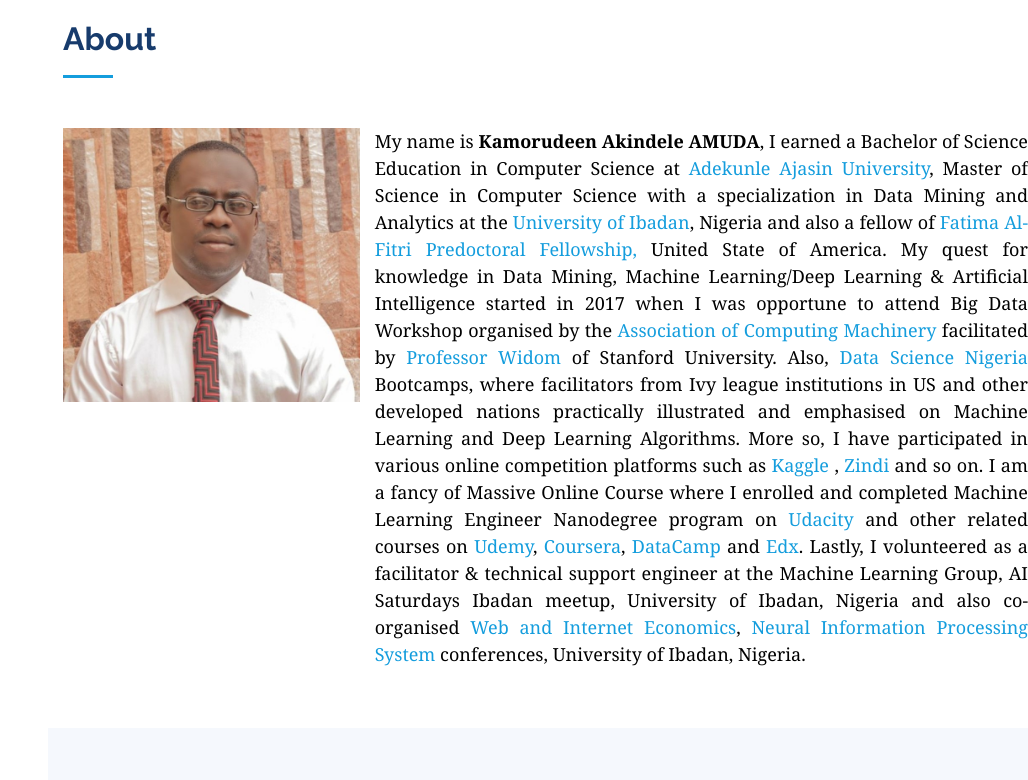
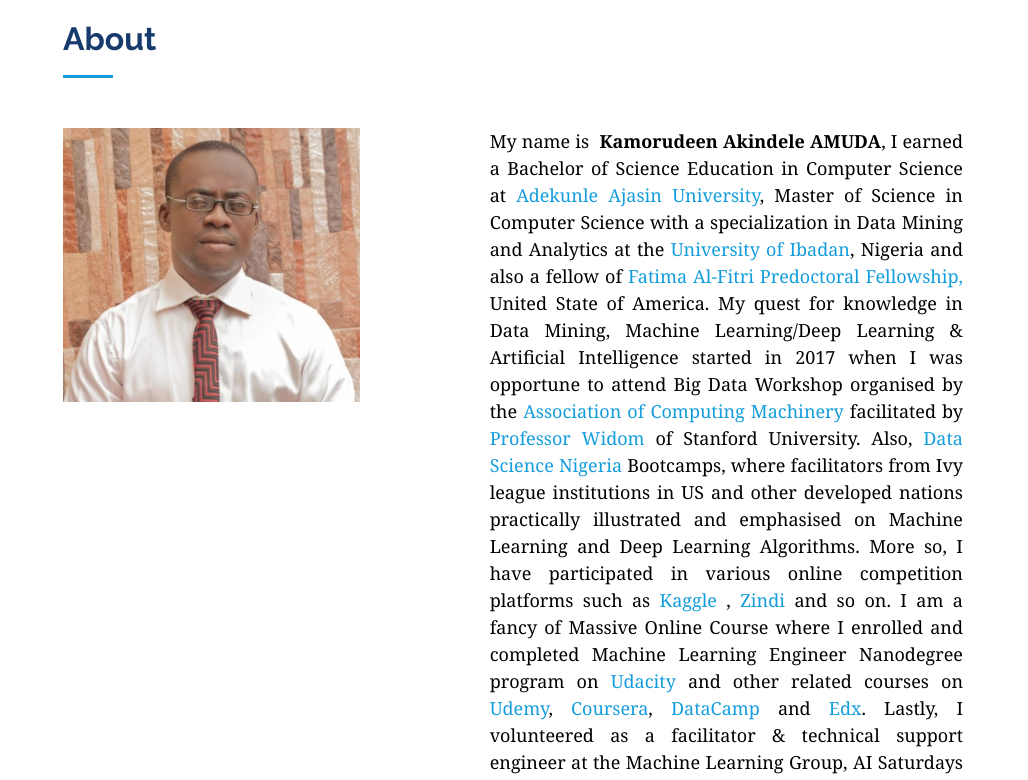
Before and after one commit to amudaakindele/amudaakindele.github.io, a plain HTML site: page index.html in a window 1280 px wide. Shown: the part 840-1620 px from the top of the page, without its empty margins (252-1280 px from the left). Drawn offline with nearby package versions, Linux system fonts and the light colour scheme.

Commit message:
Add files via upload

```diff
--- a/index.html
+++ b/index.html
@@ -104,8 +104,8 @@
             <img src="assets/img/profile-img.jpg" class="img-fluid" alt="">
           </div>
           <div class="col-lg-8 pt-4 pt-lg-0 content" data-aos="fade-left">
-             <div class="row" style="text-align: justify;">
-                       <font face="georgia, serif" color="#000000" size="4">My name is&nbsp;<span style="box-sizing: border-box; font-weight: bolder;">Kamorudeen Akindele AMUDA</span>, I earned a Bachelor of Science Education in Computer Science at
+             <div class="row" style="text-align: justify; margin-left: 100px;margin-right: 50px;">
+                       <font face="georgia, serif" color="#000000" size="4"> <blockquote> My name is&nbsp;<span style="box-sizing: border-box; font-weight: bolder;"> Kamorudeen Akindele AMUDA</span>, I earned a Bachelor of Science Education in Computer Science at
                        	<a target="_blank" href="https://aaua.edu.ng/b/">
                         Adekunle Ajasin University</a>, Master of Science in Computer Science with a specialization in Data Mining and Analytics at the <a target="_blank" href="http://pgcollege.ui.edu.ng/">
                         University of Ibadan</a>, Nigeria and also a fellow of <a target="_blank" href="https://www.abidlabs.github.io/fellowship/"> Fatima Al-Fitri Predoctoral Fellowship,</a> United State of America. My quest for knowledge in Data Mining, Machine Learning/Deep Learning &amp; Artificial Intelligence
@@ -128,7 +128,7 @@
                         AI Saturdays Ibadan meetup, University of Ibadan, Nigeria and also co-organised
                         <a target="_blank" href="https://wine2019.cs.columbia.edu/">
                     	Web and Internet Economics</a>, <a target="_blank" href="https://nips.cc/Conferences/2019">
-                    	Neural Information Processing System</a> conferences, University of Ibadan, Nigeria.&nbsp;&nbsp;</font>
+                    	Neural Information Processing System</a> conferences, University of Ibadan, Nigeria. </blockquote> &nbsp;&nbsp; </font>
 
             </div>
           </div>
```
